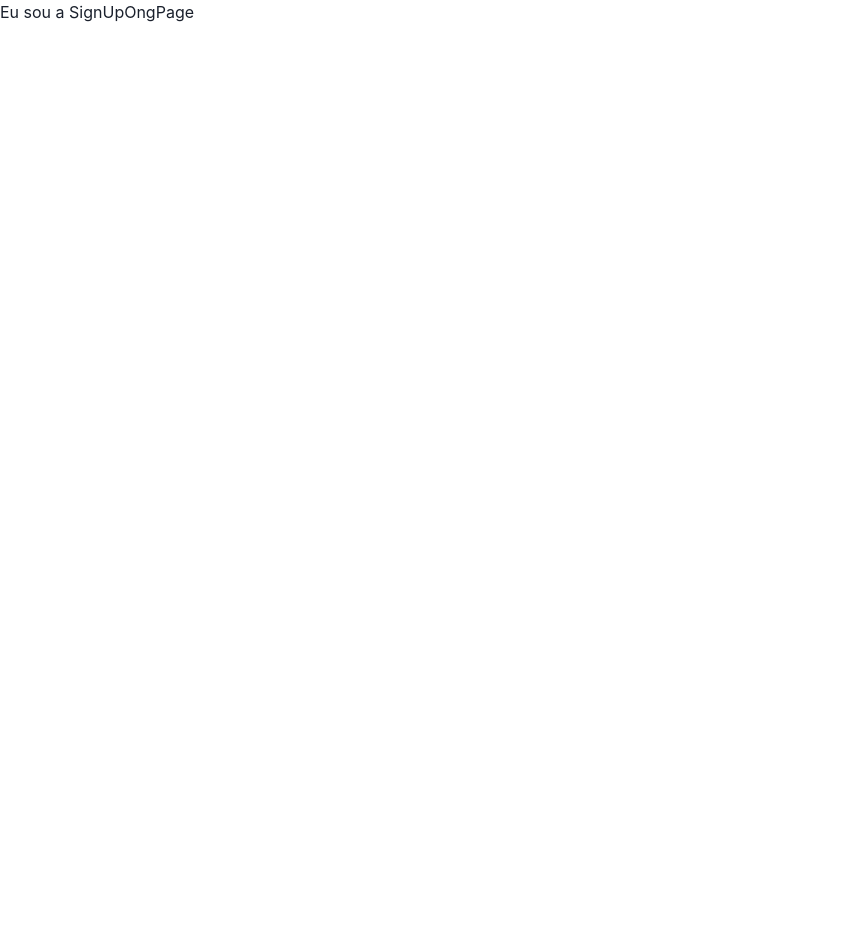
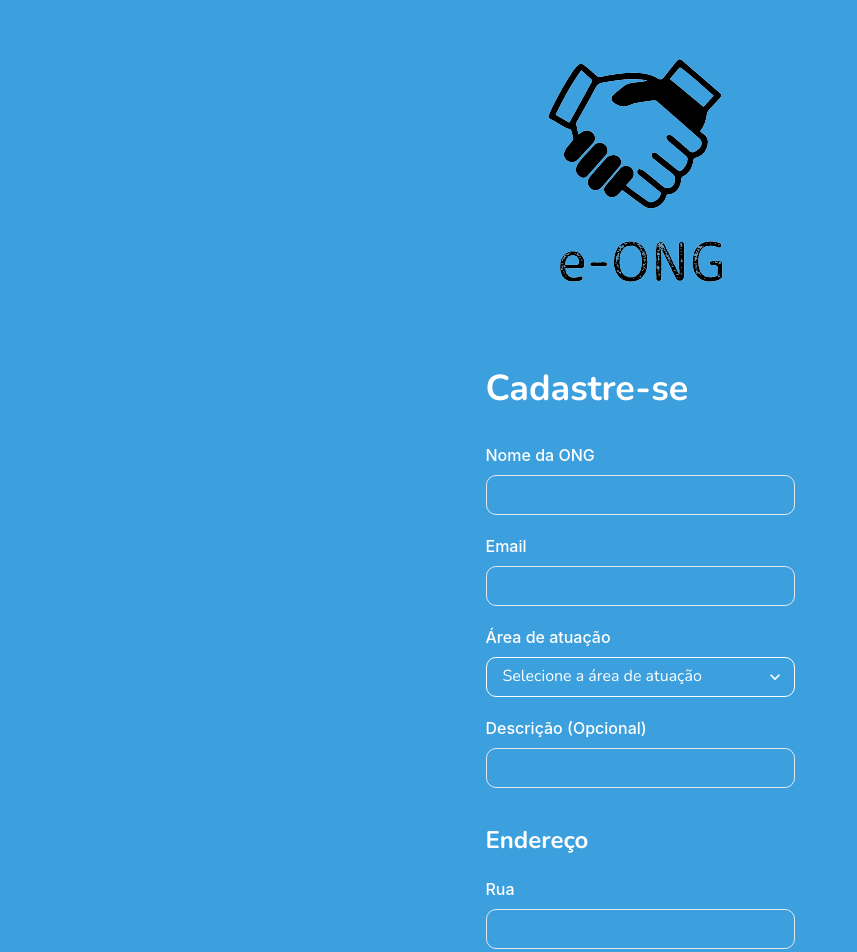
Before and after one commit to lugablima/e-ong-front, a React (Create React App) app: page /sign-up/ong in a window 1280 px wide. Shown: the top 952 px of the page, without its empty margins (0-857 px from the left). Before the commit the page ends 800 px from the top, so only its background shows below. Built offline with nearby package versions, Linux system fonts and the light colour scheme.

Commit message:
feat: adds the layout of an NGO registration page

```diff
--- a/src/components/Form/FormInput.tsx
+++ b/src/components/Form/FormInput.tsx
@@ -2,24 +2,31 @@ import { Input } from "@chakra-ui/react";
 import React from "react";
 
 interface Props {
+  width?: string;
   type: string;
-  marginBottom?: number;
+  marginBottom?: string;
   required: boolean;
   state: string;
   setState: React.Dispatch<React.SetStateAction<string>>;
+  placeholder?: string;
 }
 
 export default function FormInput({
+  width,
   type,
   marginBottom,
+  placeholder,
   required,
   state,
   setState,
 }: Props) {
   return (
     <Input
+      w={width}
       type={type}
-      mb={marginBottom || 19}
+      placeholder={placeholder}
+      _placeholder={{ fontFamily: "default", color: "tertiary" }}
+      mb={marginBottom || "19px"}
       borderRadius={10}
       color="tertiary"
       fontFamily="default"
@@ -31,5 +38,7 @@ export default function FormInput({
 }
 
 FormInput.defaultProps = {
-  marginBottom: 19,
+  width: "100%",
+  marginBottom: "19px",
+  placeholder: "",
 };
--- /dev/null
+++ b/src/components/Form/FormSelect.tsx
@@ -0,0 +1,40 @@
+import { Select } from "@chakra-ui/react";
+
+interface FormSelectProps {
+  width?: string;
+  placeholder: string;
+  marginBottom?: string;
+  options: string[];
+  required: boolean;
+}
+
+export default function FormSelect({
+  width,
+  placeholder,
+  marginBottom,
+  options,
+  required,
+}: FormSelectProps) {
+  return (
+    <Select
+      w={width}
+      placeholder={placeholder}
+      mb={marginBottom || "19px"}
+      border="1px solid #FFFFFF"
+      borderRadius="10px"
+      color="tertiary"
+      fontFamily="default"
+      required={required}
+    >
+      {options.length
+        ? options.map((opt) => <option key={Math.random()}>{opt}</option>)
+        : ""}
+      <option>Outro(a)</option>
+    </Select>
+  );
+}
+
+FormSelect.defaultProps = {
+  width: "100%",
+  marginBottom: "19px",
+};
--- a/src/pages/SignInPage.tsx
+++ b/src/pages/SignInPage.tsx
@@ -53,7 +53,7 @@ export default function SignInPage() {
         <Label label="Senha" />
         <FormInput
           type="password"
-          marginBottom={34}
+          marginBottom="34px"
           state={password}
           setState={setPassword}
           required
--- a/src/pages/SignUpOngPage.tsx
+++ b/src/pages/SignUpOngPage.tsx
@@ -1,3 +1,208 @@
+import { FormControl, Flex, Wrap, WrapItem, Box } from "@chakra-ui/react";
+import { useState, useEffect, FormEvent } from "react";
+import { useNavigate } from "react-router-dom";
+
+import FormButton from "../components/Form/FormButton";
+import FormContainer from "../components/Form/FormContainer";
+import FormInput from "../components/Form/FormInput";
+import FormLink from "../components/Form/FormLink";
+import FormSelect from "../components/Form/FormSelect";
+import Label from "../components/Form/Label";
+import InfoText from "../components/Infos/InfoText";
+import { useUserContext, IUserContext } from "../context/UserContext";
+import { signUpUserOrFail, signInUserOrFail } from "../services/authService";
+
+export interface ISignUpUser {
+  name: string;
+  email: string;
+  password: string;
+}
+
 export default function SignUpOngPage() {
-  return <h1>Eu sou a SignUpOngPage</h1>;
+  const [name, setName] = useState<string>("");
+  const [email, setEmail] = useState<string>("");
+  // const [actingArea, setActingArea] = useState<string>("");
+  const [description, setDescription] = useState<string>("");
+  const [street, setStreet] = useState<string>("");
+  const [neighborhood, setNeighborhood] = useState<string>("");
+  const [number, setNumber] = useState<string>("");
+  const [complement, setComplement] = useState<string>("");
+  const [zipCode, setZipCode] = useState<string>("");
+  // const [city, setCity] = useState<string>("");
+  // const [state, setState] = useState<string>("");
+  const [socialMedias, setSocialMedias] = useState<string>("");
+  const [phones, setPhones] = useState<string>("");
+  // const [donationNeeds, setDonationNeeds] = useState<string>("");
+  const [password, setPassword] = useState<string>("");
+  const navigate = useNavigate();
+  const { user, setUser } = useUserContext() as IUserContext;
+
+  useEffect(() => {
+    if (user) navigate("/");
+  }, [user]);
+
+  async function handleSubmit(e: FormEvent) {
+    e.preventDefault();
+
+    const body: ISignUpUser = {
+      name,
+      email,
+      password,
+    };
+
+    try {
+      await signUpUserOrFail(body);
+
+      const userData = await signInUserOrFail({ email, password });
+
+      setName("");
+      setEmail("");
+      setPassword("");
+      setUser(userData);
+    } catch (error) {
+      alert(error);
+    }
+  }
+
+  return (
+    <FormContainer title="Cadastre-se">
+      <FormControl as="form" onSubmit={(e) => handleSubmit(e)}>
+        <Label label="Nome da ONG" />
+        <FormInput type="text" state={name} setState={setName} required />
+        <Label label="Email" />
+        <FormInput type="email" state={email} setState={setEmail} required />
+        <Label label="Área de atuação" />
+        <FormSelect
+          placeholder="Selecione a área de atuação"
+          options={["Area 1", "Area 2"]}
+          required
+        />
+        <Label label="Descrição (Opcional)" />
+        <FormInput
+          type="text"
+          state={description}
+          setState={setDescription}
+          marginBottom="34px"
+          required={false}
+        />
+        <InfoText
+          fontWeight={700}
+          fontSize="24px"
+          color="tertiary"
+          textAlign="left"
+          margin="0 0 19px"
+          text="Endereço"
+        />
+        <Label label="Rua" />
+        <FormInput type="text" state={street} setState={setStreet} required />
+        <Label label="Bairro" />
+        <FormInput
+          type="text"
+          state={neighborhood}
+          setState={setNeighborhood}
+          required
+        />
+        <Wrap spacingY="15px" spacingX="10px" mb="34px" justify="space-between">
+          <WrapItem>
+            <Box>
+              <Label label="Número" />
+              <FormInput
+                width="70px"
+                type="text"
+                state={number}
+                setState={setNumber}
+                required
+              />
+            </Box>
+          </WrapItem>
+          <WrapItem>
+            <Box>
+              <Label label="Comp. (Opcional)" />
+              <FormInput
+                width="137px"
+                type="text"
+                state={complement}
+                setState={setComplement}
+                required={false}
+              />
+            </Box>
+          </WrapItem>
+          <WrapItem>
+            <Box>
+              <Label label="CEP" />
+              <FormInput
+                width="75px"
+                type="text"
+                state={zipCode}
+                setState={setZipCode}
+                required
+              />
+            </Box>
+          </WrapItem>
+          <WrapItem>
+            <Box>
+              <Label label="Cidade" />
+              <FormSelect
+                width="130px"
+                placeholder="Selecione a cidade"
+                marginBottom="0"
+                options={["Cidade 1", "Cidade 2"]}
+                required
+              />
+            </Box>
+          </WrapItem>
+          <WrapItem>
+            <Box>
+              <Label label="Estado" />
+              <FormSelect
+                width="130px"
+                placeholder="Selecione o estado"
+                marginBottom="0"
+                options={["Estado 1", "Estado 2"]}
+                required
+              />
+            </Box>
+          </WrapItem>
+        </Wrap>
+
+        <Label label="Mídias Sociais" />
+        <FormInput
+          type="text"
+          placeholder="Ex: @e-ONG;e-ONG-2 (Separe os endereços por ponto e vírgula)"
+          state={socialMedias}
+          setState={setSocialMedias}
+          required
+        />
+
+        <Label label="Telefones" />
+        <FormInput
+          type="text"
+          placeholder="Ex: (11)11111-1111;(22)22222-2222 (Separe os telefones por ponto e vírgula)"
+          state={phones}
+          setState={setPhones}
+          required
+        />
+
+        <Label label="Necessidades" />
+        <FormSelect
+          placeholder="Selecione o item"
+          options={["Roupas", "Produtos de Higiene"]}
+          required
+        />
+
+        <Label label="Senha" />
+        <FormInput
+          type="password"
+          marginBottom="34px"
+          state={password}
+          setState={setPassword}
+          required
+        />
+        <Flex justify="space-between" align="center">
+          <FormLink path="/sign-in" text="Já é membro?" boldText="Logue-se" />
+          <FormButton text="Cadastre-se" width={100} height={39} />
+        </Flex>
+      </FormControl>
+    </FormContainer>
+  );
 }
--- a/src/pages/SignUpPage.tsx
+++ b/src/pages/SignUpPage.tsx
@@ -61,7 +61,7 @@ export default function SignUpPage() {
         <Label label="Senha" />
         <FormInput
           type="password"
-          marginBottom={34}
+          marginBottom="34px"
           state={password}
           setState={setPassword}
           required
```
